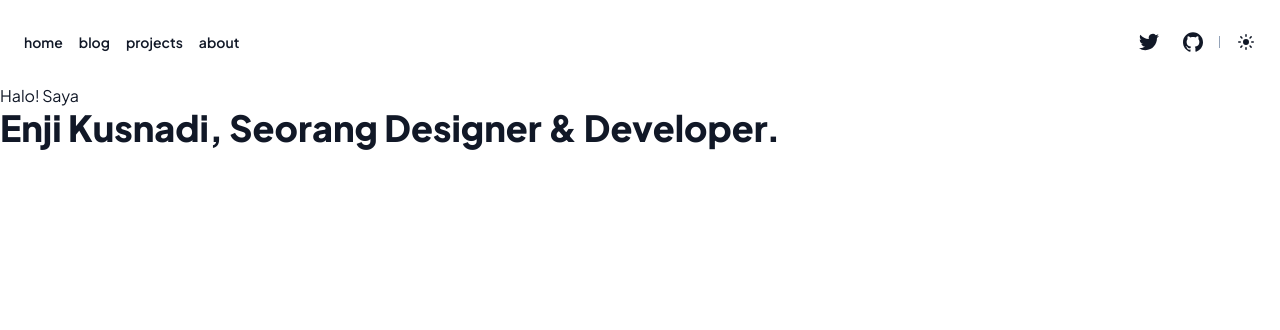
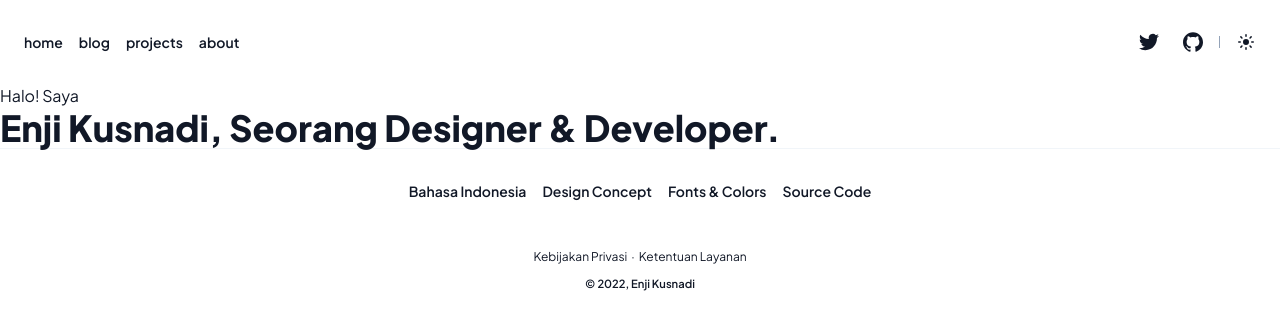
Before and after one commit to enjidev/enji.dev, a Next.js app: page / in a window 1280 px wide. Shown: the top 330 px of the page. Built offline with nearby package versions, Linux system fonts and the light colour scheme.

Commit message:
feat: add Footer component

```diff
--- /dev/null
+++ b/src/components/Footer.tsx
@@ -0,0 +1,45 @@
+import Link from 'next/link';
+
+const Footer = () => {
+  return (
+    <footer className="border-t border-t-slate-100 py-8 px-4 text-sm text-gray-900">
+      <section className="mb-12 font-semibold">
+        <ul className="flex flex-wrap justify-center gap-x-4 gap-y-1">
+          <li>
+            <Link href="/">Bahasa Indonesia</Link>
+          </li>
+          <li className="w-full sm:hidden"></li>
+          <li>
+            <Link href="/">Design Concept</Link>
+          </li>
+          <li>
+            <Link href="/">Fonts & Colors</Link>
+          </li>
+          <li>
+            <Link href="/">Source Code</Link>
+          </li>
+        </ul>
+      </section>
+      <section className="mb-2">
+        <ul className="flex justify-center gap-1 text-xs">
+          <li>
+            <Link href="/" className="hover:underline">
+              Kebijakan Privasi
+            </Link>
+          </li>
+          <li>·</li>
+          <li>
+            <Link href="/" className="hover:underline">
+              Ketentuan Layanan
+            </Link>
+          </li>
+        </ul>
+      </section>
+      <small className="flex justify-center font-semibold">
+        &copy; 2022, Enji Kusnadi
+      </small>
+    </footer>
+  );
+};
+
+export default Footer;
--- a/src/components/layouts/Root.tsx
+++ b/src/components/layouts/Root.tsx
@@ -1,5 +1,6 @@
 import PlusJakartaSans from '@/components/fonts/PlusJakartaSans';
 import Navbar from '@/components/Navbar';
+import Footer from '@/components/Footer';
 
 import type { ReactNode } from 'react';
 
@@ -9,6 +10,7 @@ const Root = ({ children }: { children: ReactNode }) => {
       <PlusJakartaSans />
       <Navbar />
       <main>{children}</main>
+      <Footer />
     </>
   );
 };
```
